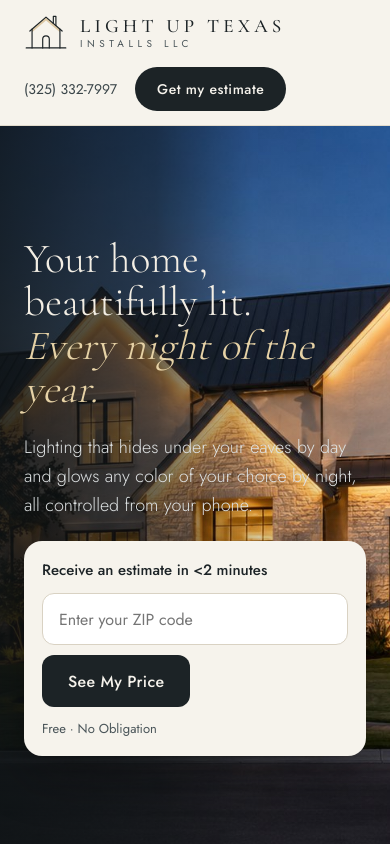
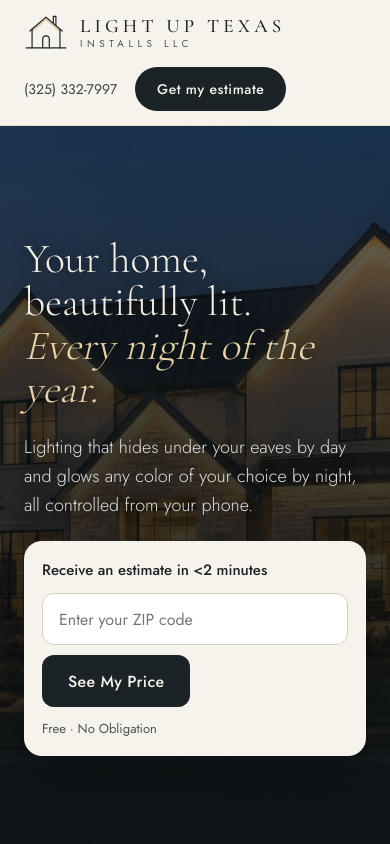
Before and after one commit to lightuptexasinstalls/lightuptexas-site, a Next.js app: page / in a window 390 px wide. Shown: the top 844 px of the page. Built offline with nearby package versions, Linux system fonts and the light colour scheme; no server answers.

Commit message:
Add files via upload

```diff
--- a/app/globals.css
+++ b/app/globals.css
@@ -41,3 +41,10 @@ legend { font-size: 15px; font-weight: 500; padding: 0; margin-bottom: 10px; }
 .adm th, .adm td { text-align: left; padding: 8px 10px; border-bottom: 1px solid #E2DBCC; vertical-align: top; }
 .adm th { position: sticky; top: 0; background: #EDE7DB; font-weight: 500; white-space: nowrap; }
 .adm select, .adm input { font-size: 13px; padding: 4px 6px; border: 1px solid #D9D2C3; border-radius: 6px; background: #fff; }
+
+/* Hero on phones: darker, even shade so the headline doesn't sit on the brightest lights */
+@media (max-width: 700px) {
+  .hero-shade { background: linear-gradient(180deg, rgba(14,19,21,.55) 0%, rgba(14,19,21,.78) 35%, rgba(14,19,21,.86) 100%) !important; }
+  .hero-img { object-position: 78% center !important; }
+  .hero-shade + div h1, .hero-shade + div p { text-shadow: 0 1px 14px rgba(0,0,0,.55); }
+}
--- a/app/page.tsx
+++ b/app/page.tsx
@@ -10,8 +10,8 @@ export default function Home() {
       <SiteHeader />
       <main>
         <section style={{position: 'relative', background: '#1B2630', color: '#F3EEE4', overflow: 'hidden'}}>
-          <img src="/images/hero.jpg" fetchPriority="high" alt="A white stone and stucco Texas home at twilight, its rooflines glowing warm white from lighting hidden under the eaves" style={{position: 'absolute', top: '0', left: '0', width: '100%', height: '100%', objectFit: 'cover', objectPosition: '70% center', display: 'block'}} />
-          <div aria-hidden="true" style={{position: 'absolute', top: '0', right: '0', bottom: '0', left: '0', background: 'linear-gradient(90deg, rgba(14, 19, 21, 0.85) 0%, rgba(14, 19, 21, 0.6) 40%, rgba(14, 19, 21, 0.12) 65%, rgba(14, 19, 21, 0) 100%)'}}></div>
+          <img className="hero-img" src="/images/hero.jpg" fetchPriority="high" alt="A white stone and stucco Texas home at twilight, its rooflines glowing warm white from lighting hidden under the eaves" style={{position: 'absolute', top: '0', left: '0', width: '100%', height: '100%', objectFit: 'cover', objectPosition: '70% center', display: 'block'}} />
+          <div className="hero-shade" aria-hidden="true" style={{position: 'absolute', top: '0', right: '0', bottom: '0', left: '0', background: 'linear-gradient(90deg, rgba(14, 19, 21, 0.85) 0%, rgba(14, 19, 21, 0.6) 40%, rgba(14, 19, 21, 0.12) 65%, rgba(14, 19, 21, 0) 100%)'}}></div>
           <div style={{position: 'relative', padding: '112px 24px 128px max(24px, 5vw)', minHeight: 'clamp(601px, 51.9vw + 30px, 777px)', boxSizing: 'border-box', display: 'flex', alignItems: 'center'}}>
             <div style={{flex: '0 1 760px', minWidth: '0', display: 'flex', flexDirection: 'column', gap: '22px'}}>
 
@@ -301,7 +301,6 @@ export default function Home() {
 
         <section style={{maxWidth: '800px', margin: '0 auto', padding: '88px 24px', display: 'flex', flexDirection: 'column', gap: '28px'}}>
           <div style={{display: 'flex', flexDirection: 'column', gap: '12px'}}>
-            <div style={{fontSize: '12px', fontWeight: '500', letterSpacing: '0.3em', color: '#5E6A6E'}}>QUESTIONS</div>
             <h2 style={{margin: '0', fontFamily: "'Cormorant Garamond', serif", fontWeight: '300', fontSize: 'clamp(2rem, 3.6vw, 2.9rem)', lineHeight: 1.1}}>Good questions, straight answers</h2>
           </div>
           <div style={{display: 'flex', flexDirection: 'column', borderTop: '1px solid #D9D2C3'}}>
```
